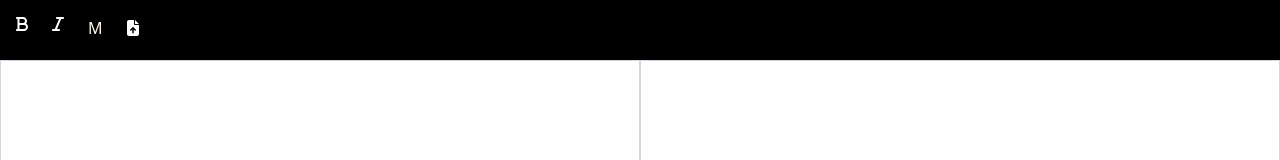
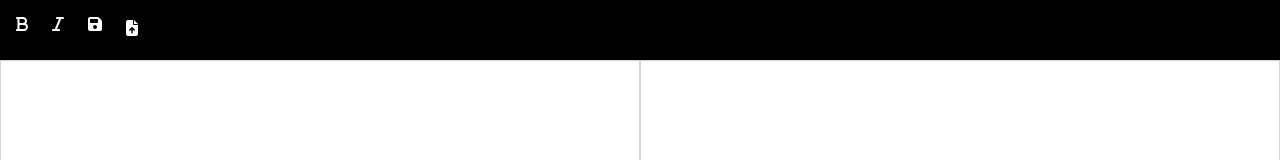
Before and after one commit to RadekPalka/mardown-editor, a React (Vite) app: page / in a window 1280 px wide. Shown: the top 160 px of the page. Built offline with nearby package versions, Linux system fonts and the light colour scheme.

Commit message:
add save icon instead of "M"

```diff
--- a/src/components/Toolbar.tsx
+++ b/src/components/Toolbar.tsx
@@ -1,6 +1,7 @@
 import {
 	faBold,
 	faFileUpload,
+	faFloppyDisk,
 	faItalic,
 } from '@fortawesome/free-solid-svg-icons';
 import { FontAwesomeIcon } from '@fortawesome/react-fontawesome';
@@ -71,9 +72,12 @@ export const Toolbar: React.FC = () => {
 				onClick={toggleBold}
 			/>
 			<FontAwesomeIcon icon={faItalic} color='white' className='cursor-pointer' />
-			<p className='text-amber-50' onClick={saveAsMarkdown}>
-				M
-			</p>
+			<FontAwesomeIcon
+				icon={faFloppyDisk}
+				onClick={saveAsMarkdown}
+				color='white'
+				className='cursor-pointer'
+			/>
 			<label htmlFor='fileInput' className='cursor-pointer'>
 				<FontAwesomeIcon
 					icon={faFileUpload}
```
